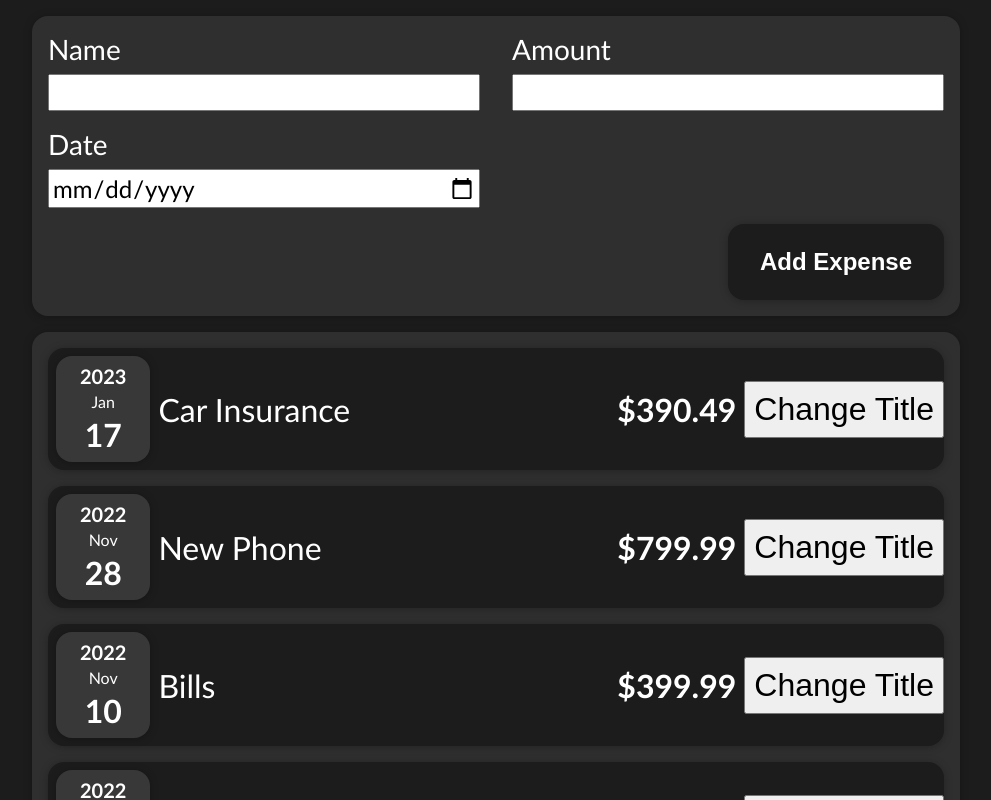
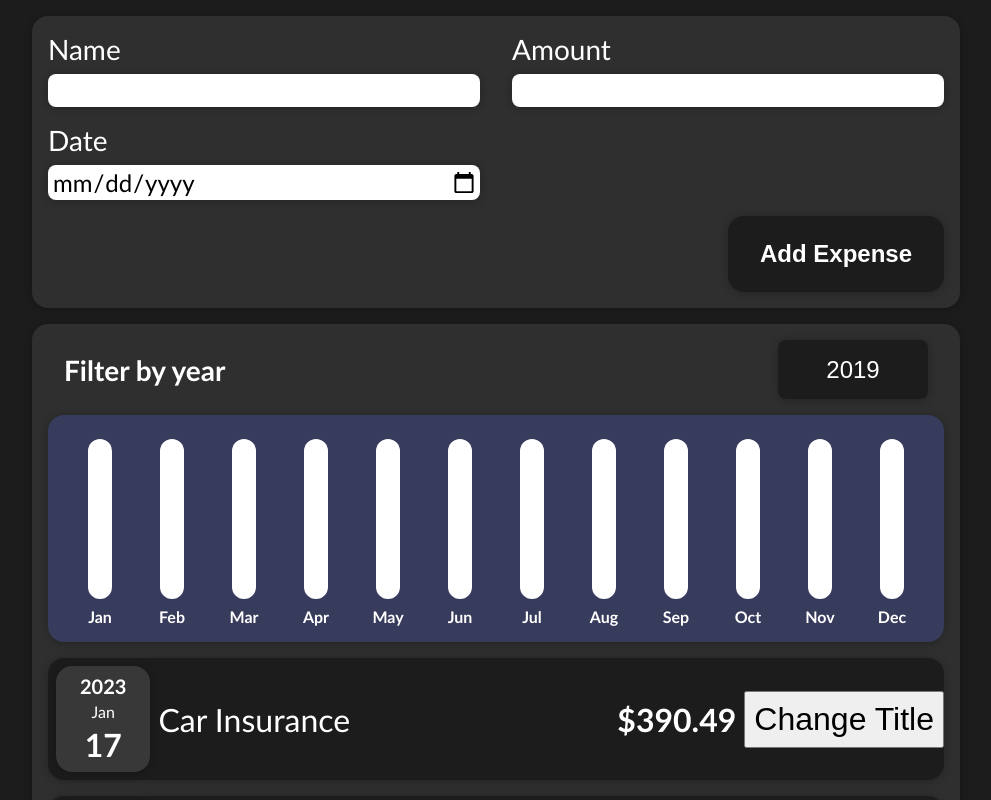
Before and after one commit to Szarlej4/reactExpenseManager, a React (Create React App) app: page / in a window 1280 px wide. Shown: the top 800 px of the page, without its empty margins (144-1135 px from the left). Built offline with nearby package versions, Linux system fonts and the light colour scheme.

Commit message:
Added year filter, with child to parent communication, and styles

```diff
--- a/src/App.js
+++ b/src/App.js
@@ -2,7 +2,6 @@ import Expenses from "./components/Expenses/Expenses";
 import Expense from "./classes/Expense";
 import NewExpense from "./components/NewExpense/NewExpense";
 
-const App = () => {
 const expenses = [
 	new Expense("Car Insurance", 390.49, new Date(2023, 0, 17)),
 	new Expense("New Phone", 799.99, new Date(2022, 10, 28)),
@@ -11,9 +10,14 @@ const App = () => {
 	new Expense("Trip to New York", 1294.67, new Date(2022, 10, 15)),
 ];
 
+const App = () => {
+	const addExpenseHandler = (newExpense) => {
+		console.log(newExpense);
+	};
+
 	return (
 		<main className="app">
-			<NewExpense />
+			<NewExpense onAddExpense={addExpenseHandler} />
 			<Expenses key="expenses" expenses={expenses} />
 		</main>
 	);
--- a/src/components/Expenses/Expenses.js
+++ b/src/components/Expenses/Expenses.js
@@ -1,11 +1,26 @@
+import { useState } from "react";
 import ExpenseItem from "./ExpenseItem";
+import ExpensesFilter from "./ExpensesFilter";
 import Card from "../UI/Card";
 import "./Expenses.css";
 
+const years = [2019, 2020, 2021, 2022, 2023];
+
 const Expenses = (props) => {
 	const expenses = props.expenses;
+	const [value, setValue] = useState(years[0]);
+
+	const filterYearHandler = (year) => {
+		setValue(year);
+	};
+
 	return (
 		<Card className="expenses">
+			<ExpensesFilter
+				value={value}
+				years={years}
+				onFilterYear={filterYearHandler}
+			/>
 			{expenses.map((element, id) => (
 				<ExpenseItem key={`expenseItem${id}`} expense={element} />
 			))}
--- /dev/null
+++ b/src/components/Expenses/ExpensesFilter.css
@@ -0,0 +1,62 @@
+.filter {
+	align-items: stretch;
+	display: grid;
+	flex-direction: column;
+	gap: 1rem;
+	grid-template-columns: repeat(2, 1fr);
+	grid-template-rows: 1fr auto;
+}
+
+.filter__select {
+	appearance: none;
+	background: #1c1c1c;
+	border: none;
+	border-radius: 0.5rem;
+	box-shadow: 0 1px 0.5rem rgba(0, 0, 0, 0.25);
+	color: white;
+	font-size: 1.5rem;
+	justify-self: end;
+	margin-right: 1rem;
+	padding: 1rem 3rem;
+	position: relative;
+	text-align: center;
+	transition: filter 0.15s ease-in;
+}
+
+.filter__select:hover {
+	cursor: pointer;
+	filter: brightness(1.2);
+}
+
+.filter__text {
+	font-size: 1.75rem;
+	font-weight: bold;
+	margin-left: 1rem;
+	align-self: center;
+}
+
+.filter__graph {
+	align-items: center;
+	background: #383c5c;
+	display: grid;
+	row-gap: 2rem;
+	grid-area: -2 / -3 / -1 / -1;
+	grid-template-columns: repeat(auto-fit, minmax(3rem, 1fr));
+	justify-content: space-around;
+	padding: 1.5rem 1rem 1rem 1rem;
+}
+
+.graph__month {
+	align-items: center;
+	display: flex;
+	flex-direction: column;
+	font-weight: bold;
+	gap: 0.5rem;
+}
+
+.month__column {
+	border-radius: 1rem;
+	height: 10rem;
+	width: 1.5rem;
+	background: white;
+}
--- /dev/null
+++ b/src/components/Expenses/ExpensesFilter.js
@@ -0,0 +1,53 @@
+import "./ExpensesFilter.css";
+import Card from "../UI/Card";
+
+const months = [
+	"January",
+	"February",
+	"March",
+	"April",
+	"May",
+	"June",
+	"July",
+	"August",
+	"September",
+	"October",
+	"November",
+	"December",
+];
+
+const ExpensesFilter = (props) => {
+	const years = props.years;
+
+	const filterChangeHandler = (e) => {
+		props.onFilterYear(e.target.value);
+	};
+
+	return (
+		<div className="filter">
+			<p className="filter__text">Filter by year</p>
+			<select
+				value={props.value}
+				onChange={filterChangeHandler}
+				className="filter__select">
+				{years.map((year, id) => (
+					<option key={`option${id}`} value={year}>
+						{year}
+					</option>
+				))}
+			</select>
+			<Card className="filter__graph">
+				{months.map((month, id) => {
+					return (
+						<div key={`graph__month${id}`} className="graph__month">
+							<div className="month__column"></div>
+							<p className="month__name">{month.slice(0, 3)}</p>
+						</div>
+					);
+				})}
+			</Card>
+		</div>
+	);
+};
+
+export default ExpensesFilter;
--- a/src/components/NewExpense/ExpenseForm.css
+++ b/src/components/NewExpense/ExpenseForm.css
@@ -20,9 +20,12 @@
 }
 
 .inputs__input {
+	border: none;
+	border-radius: 0.5rem;
+	box-shadow: 0 1px 0.5rem rgba(0, 0, 0, 0.25);
 	font-family: "Gill Sans", "Gill Sans MT", Calibri, "Trebuchet MS",
 		sans-serif;
-	padding: 2px;
+	padding: 0.125rem 0.125rem 0.125rem 0.25rem;
 	font-size: 1.5rem;
 	width: 100%;
 }
--- a/src/components/NewExpense/ExpenseForm.js
+++ b/src/components/NewExpense/ExpenseForm.js
@@ -1,8 +1,37 @@
+import { useState } from "react";
 import "./ExpenseForm.css";
+import Expense from "../../classes/Expense";
 
-const ExpenseForm = () => {
+const ExpenseForm = (props) => {
+	const [name, setName] = useState("");
+	const [amount, setAmount] = useState("");
+	const [date, setDate] = useState("");
+
+	const nameChangeHandler = (e) => {
+		setName(e.target.value);
+	};
+
+	const amountChangeHandler = (e) => {
+		setAmount(e.target.value);
+	};
+
+	const dateChangeHandler = (e) => {
+		setDate(e.target.value);
+		console.log(date);
+	};
+
+	const submitHandler = (e) => {
+		e.preventDefault();
+
+		const expenseData = new Expense(name, +amount, new Date(date));
+		props.onSaveExpenseData(expenseData);
+		setName("");
+		setAmount("");
+		setDate("");
+	};
+
 	return (
-		<form className="form">
+		<form className="form" onSubmit={submitHandler}>
 			<div className="form__inputs">
 				<div className="input-box">
 					<label htmlFor="nameInput" className="inputs__label">
@@ -11,7 +40,9 @@ const ExpenseForm = () => {
 					<input
 						id="nameInput"
 						type="text"
+						value={name}
 						className="inputs__input"
+						onChange={nameChangeHandler}
 					/>
 				</div>
 				<div className="input-box">
@@ -23,7 +54,9 @@ const ExpenseForm = () => {
 						type="number"
 						min="0.01"
 						step="0.01"
+						value={amount}
 						className="inputs__input"
+						onChange={amountChangeHandler}
 					/>
 				</div>
 				<div className="input-box">
@@ -33,9 +66,11 @@ const ExpenseForm = () => {
 					<input
 						id="dateInput"
 						type="date"
+						value={date}
 						min="2019-01-01"
-						max="2022-12-31"
+						max="2023-12-31"
 						className="inputs__input"
+						onChange={dateChangeHandler}
 					/>
 				</div>
 			</div>
--- a/src/components/NewExpense/NewExpense.js
+++ b/src/components/NewExpense/NewExpense.js
@@ -2,10 +2,13 @@ import Card from "../UI/Card";
 import ExpenseForm from "./ExpenseForm";
 import "./NewExpense.css";
 
-const NewExpense = () => {
+const NewExpense = (props) => {
+	const saveExpenseDataHandler = (expenseData) => {
+		props.onAddExpense(expenseData);
+	};
 	return (
 		<Card className="new-expense">
-			<ExpenseForm></ExpenseForm>
+			<ExpenseForm onSaveExpenseData={saveExpenseDataHandler} />
 		</Card>
 	);
 };
```
Lines whose indentation alone changed are shown as unchanged.
